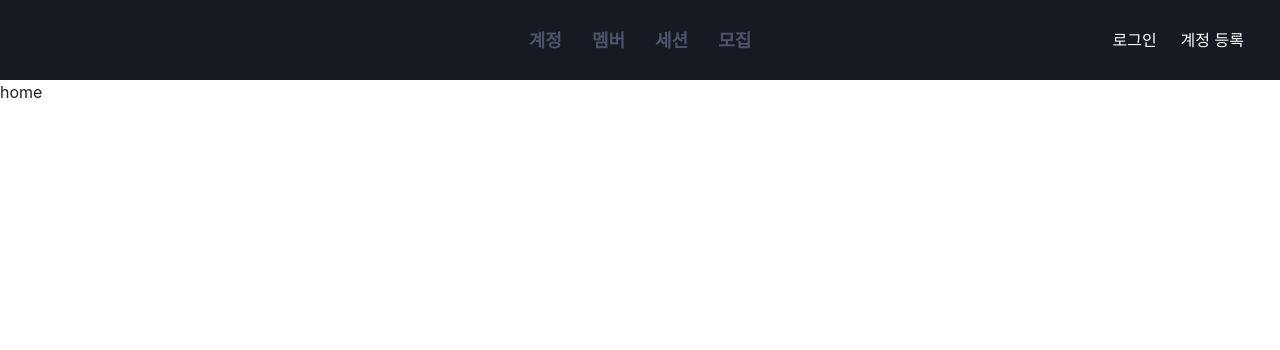
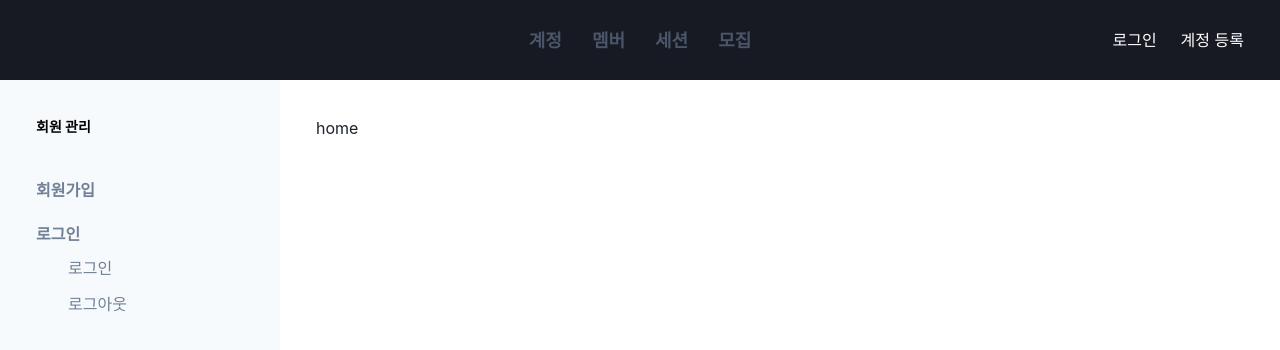
Before and after one commit to prography-dev/prography-admin-web, a Next.js app: page / in a window 1280 px wide. Shown: the top 350 px of the page. Built offline with nearby package versions, Linux system fonts and the light colour scheme.

Commit message:
:recycle: Layout 컴포넌트를 묶도록 변경

```diff
--- /dev/null
+++ b/src/components/Layout.tsx
@@ -0,0 +1,33 @@
+import { Box, Flex } from "@chakra-ui/react";
+import Header from "./Header";
+import Sidebar from "./Sidebar";
+import type { PropsWithChildren } from "react";
+
+const Layout = ({ children }: PropsWithChildren) => {
+  return (
+    <>
+      <Header />
+      <Flex pt="80px" h="100vh">
+        <Sidebar
+          title="회원 관리"
+          items={[
+            { label: "회원가입", href: "/auth/register" },
+            {
+              label: "로그인",
+              href: "/auth/login",
+              subItems: [
+                { label: "로그인", href: "/auth/login" },
+                { label: "로그아웃", href: "/auth/logout" },
+              ],
+            },
+          ]}
+        />
+        <Box as="main" flex="1" p="36px">
+          {children}
+        </Box>
+      </Flex>
+    </>
+  );
+};
+
+export default Layout;
--- a/src/components/Sidebar.tsx
+++ b/src/components/Sidebar.tsx
@@ -17,7 +17,7 @@ const Sidebar = ({ title, items }: Props) => {
   const pathname = usePathname();
 
   return (
-    <Stack w="280px" h="calc(100vh - 80px)" bg="gray.50" float="left" p="36px">
+    <Stack w="280px" h="calc(100vh - 80px)" bg="gray.50" p="36px">
       <Text fontSize="14px" fontWeight="700" mb="36px" color="black">
         {title}
       </Text>
--- a/src/pages/_app.tsx
+++ b/src/pages/_app.tsx
@@ -1,5 +1,5 @@
-import Header from "@/components/Header";
-import { Box, ChakraProvider, extendTheme } from "@chakra-ui/react";
+import Layout from "@/components/Layout";
+import { ChakraProvider, extendTheme } from "@chakra-ui/react";
 import { AppProps } from "next/app";
 
 const theme = extendTheme({
@@ -16,10 +16,9 @@ const theme = extendTheme({
 function MyApp({ Component, pageProps }: AppProps) {
   return (
     <ChakraProvider theme={theme}>
-      <Header />
-      <Box as="main" pt="80px" h="100vh">
+      <Layout>
         <Component {...pageProps} />
-      </Box>
+      </Layout>
     </ChakraProvider>
   );
 }
```
